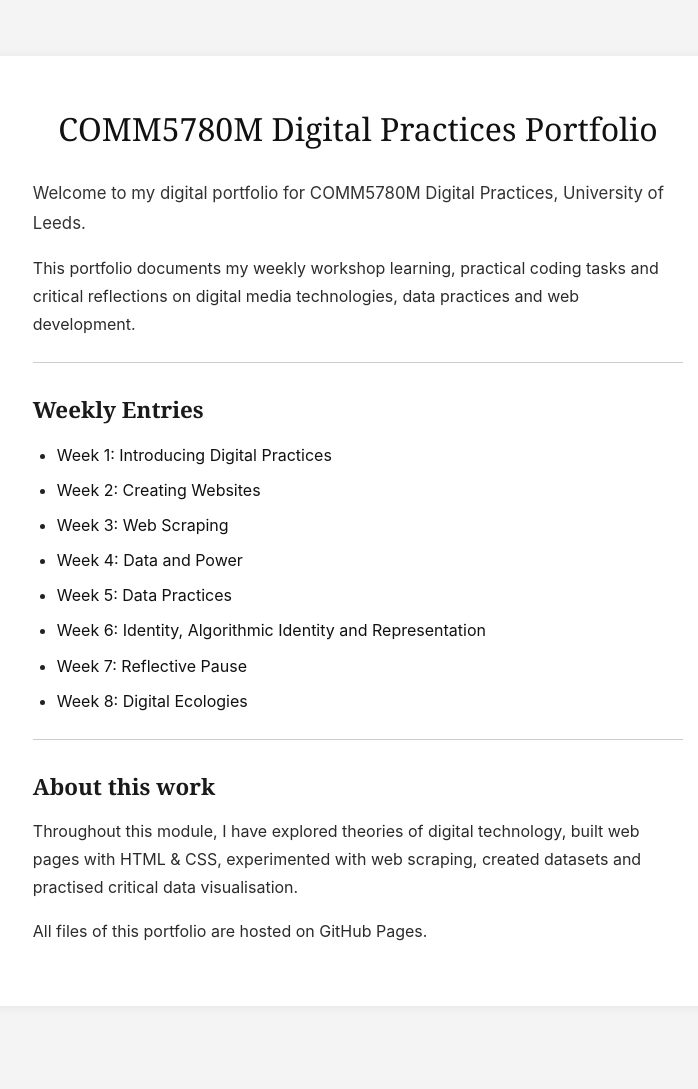
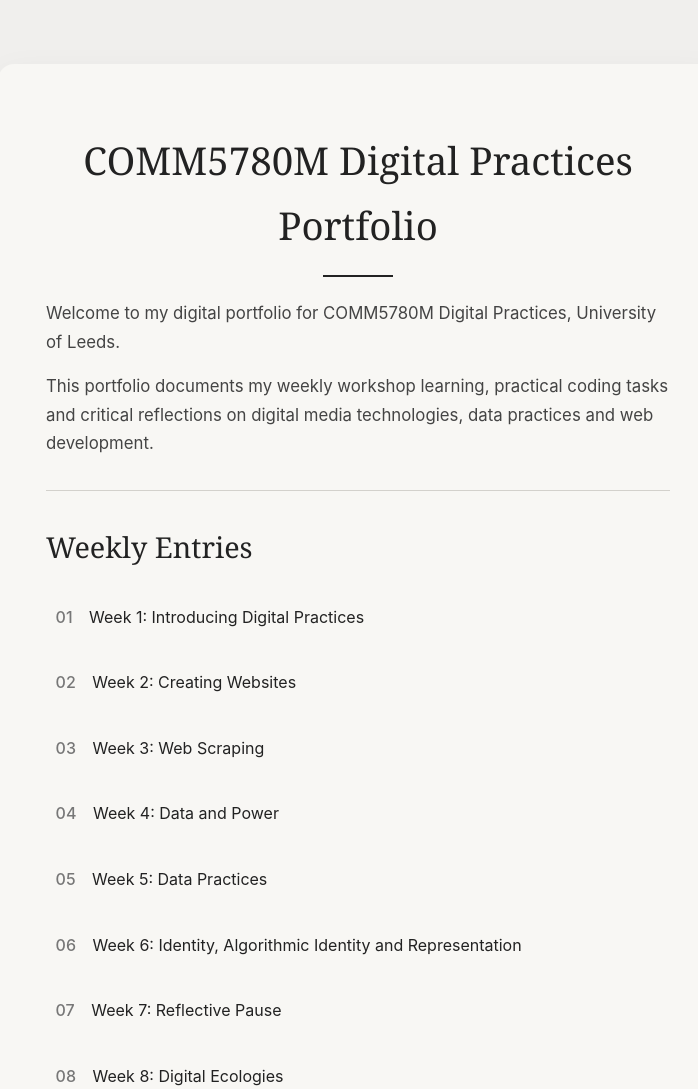
Before and after one commit to ziyagao/5780, a plain HTML site: page index.html in a window 1280 px wide. Shown: the whole page, without its empty margins (282-980 px from the left). Before the commit the page ends 1062 px from the top, so only its background shows below. Drawn offline with Linux system fonts and the light colour scheme.

Commit message:
Add files via upload

```diff
--- a/index.html
+++ b/index.html
@@ -11,25 +11,20 @@
         <div class="card">
             <h1>COMM5780M Digital Practices Portfolio</h1>
             <p class="intro">Welcome to my digital portfolio for COMM5780M Digital Practices, University of Leeds.</p>
-            <p>This portfolio documents my weekly workshop learning, practical coding tasks and critical reflections on digital media technologies, data practices and web development.</p>
+            <p class="intro">This portfolio documents my weekly workshop learning, practical coding tasks and critical reflections on digital media technologies, data practices and web development.</p>
 
-            <div class="divider"></div>
+            <hr class="divider">
             <h2>Weekly Entries</h2>
             <ul class="week-list">
-                <li><a href="week1.html">Week 1: Introducing Digital Practices</a></li>
-                <li><a href="week2.html">Week 2: Creating Websites</a></li>
-                <li><a href="week3.html">Week 3: Web Scraping</a></li>
-                <li><a href="week4.html">Week 4: Data and Power</a></li>
-                <li><a href="week5.html">Week 5: Data Practices</a></li>
-                <li><a href="week6.html">Week 6: Identity, Algorithmic Identity and Representation</a></li>
-                <li><a href="week7.html">Week 7: Reflective Pause</a></li>
-                <li><a href="week8.html">Week 8: Digital Ecologies</a></li>
+                <li><a href="week1.html"><span class="num">01</span> Week 1: Introducing Digital Practices</a></li>
+                <li><a href="week2.html"><span class="num">02</span> Week 2: Creating Websites</a></li>
+                <li><a href="week3.html"><span class="num">03</span> Week 3: Web Scraping</a></li>
+                <li><a href="week4.html"><span class="num">04</span> Week 4: Data and Power</a></li>
+                <li><a href="week5.html"><span class="num">05</span> Week 5: Data Practices</a></li>
+                <li><a href="week6.html"><span class="num">06</span> Week 6: Identity, Algorithmic Identity and Representation</a></li>
+                <li><a href="week7.html"><span class="num">07</span> Week 7: Reflective Pause</a></li>
+                <li><a href="week8.html"><span class="num">08</span> Week 8: Digital Ecologies</a></li>
             </ul>
-
-            <div class="divider"></div>
-            <h2>About this work</h2>
-            <p>Throughout this module, I have explored theories of digital technology, built web pages with HTML & CSS, experimented with web scraping, created datasets and practised critical data visualisation.</p>
-            <p>All files of this portfolio are hosted on GitHub Pages.</p>
         </div>
     </main>
 </body>
--- a/mycoversheet.css
+++ b/mycoversheet.css
@@ -5,108 +5,130 @@
 }
 
 body {
-    background-color: #f4f4f4;
-    font-family: 'Inter', system-ui, -apple-system, sans-serif;
-    color: #222222;
-    line-height: 1.75;
-    padding: 3.5rem 1rem;
+    background-color: #f0efed;
+    font-family: 'Inter', system-ui, sans-serif;
+    color: #222;
+    line-height: 1.7;
+    padding: 4rem 1rem;
 }
 
 .container {
-    max-width:740px;
-    margin:0 auto;
+    max-width: 720px;
+    margin: 0 auto;
 }
 
 .card {
-    background:#ffffff;
-    padding:2.8rem;
-    border-radius:10px;
-    box-shadow:0 1px 10px rgba(0,0,0,0.07);
+    background-color: #f8f7f4;
+    padding: 4rem 3rem;
+    border-radius: 16px;
+    box-shadow: 0 12px 36px rgba(0,0,0,0.06);
 }
 
 h1 {
     font-family: Georgia, 'Times New Roman', serif;
-    font-size:2rem;
-    font-weight:500;
-    text-align:center;
-    margin-bottom:1.4rem;
-    color:#111111;
+    font-size: 2.4rem;
+    text-align: center;
+    font-weight: 500;
+    margin-bottom: 1.4rem;
+    position: relative;
+}
+
+h1::after {
+    content: "";
+    display: block;
+    width: 70px;
+    height: 2px;
+    background: #222;
+    margin: 1rem auto 0;
 }
 
 h2 {
     font-family: Georgia, 'Times New Roman', serif;
-    font-size:1.4rem;
-    margin:1.7rem 0 0.7rem;
-    color:#1a1a1a;
+    font-size: 1.8rem;
+    margin: 2rem 0 1rem;
+    font-weight: 500;
 }
 
 .intro {
-    font-size:1.05rem;
-    color:#333;
+    font-size: 1.05rem;
+    color: #444;
+    margin-bottom: 1rem;
+}
+
+.divider {
+    border: none;
+    height: 1px;
+    background: #d3d1cc;
+    margin: 2rem 0;
+}
+
+.week-list {
+    list-style: none;
+}
+
+.week-list li a {
+    display: block;
+    padding: 1rem 0.6rem;
+    margin: 0.4rem 0;
+    text-decoration: none;
+    color: #222;
+    border-radius: 8px;
+    transition: all 0.25s ease;
+}
+
+.week-list li a:hover {
+    background-color: #e9e7e2;
+    transform: translateX(4px);
+}
+
+.num {
+    color: #777;
+    margin-right: 12px;
+    font-weight: 500;
 }
 
 p {
-    margin-bottom:1rem;
-    font-size:1rem;
-    color:#2b2b2b;
-}
-
-.divider {
-    width:100%;
-    height:1px;
-    background:#cccccc;
-    margin:1.5rem 0;
-}
-
-ul {
-    padding-left:1.5rem;
-}
-.week-list li {
-    margin:0.45rem 0;
-}
-
-a {
-    color:#111111;
-    text-decoration:none;
-    border-bottom:1px solid transparent;
-    transition:0.2s ease;
-}
-a:hover {
-    border-bottom:1px solid #111111;
+    margin-bottom: 1.2rem;
+    font-size: 1rem;
+    color: #333;
 }
 
 .journal-image {
-    max-width:100%;
-    border-radius:4px;
-    margin:16px 0;
-    border:1px solid #ddd;
+    width: 100%;
+    border-radius: 10px;
+    box-shadow: 0 6px 18px rgba(0,0,0,0.07);
+    margin: 1.4rem 0 0.6rem;
 }
+
 .caption {
-    font-size:0.88em;
-    color:#555555;
-    margin:-8px 0 22px;
+    font-size: 0.88rem;
+    color: #666;
+    margin-bottom: 2rem;
 }
 
 .nav-links {
-    margin-top:2.5rem;
-    display:flex;
-    justify-content:space-between;
-    border-top:1px solid #ccc;
-    padding-top:1.2rem;
+    margin-top: 3rem;
+    display: flex;
+    justify-content: space-between;
+    border-top: 1px solid #d3d1cc;
+    padding-top: 1.4rem;
 }
 
-hr {
-    border:none;
-    height:1px;
-    background:#cccccc;
-    margin:1.2rem 0;
+.nav-links a {
+    color: #333;
+    text-decoration: none;
+    transition: 0.2s;
 }
 
-@media (max-width:600px){
+.nav-links a:hover {
+    color: #886b58;
+}
+
+@media (max-width: 600px) {
     .card {
-        padding:1.6rem;
+        padding: 2rem 1.5rem;
     }
     h1 {
-        font-size:1.6rem;
+        font-size: 1.8rem;
     }
 }
```
Also changed, not shown: week2.html (+4 -4 lines), week3.html (+3 -3 lines), week4.html (+7 -7 lines), week5.html (+3 -3 lines), week6.html (+4 -4 lines), week7.html (+6 -6 lines), week8.html (+3 -3 lines).
